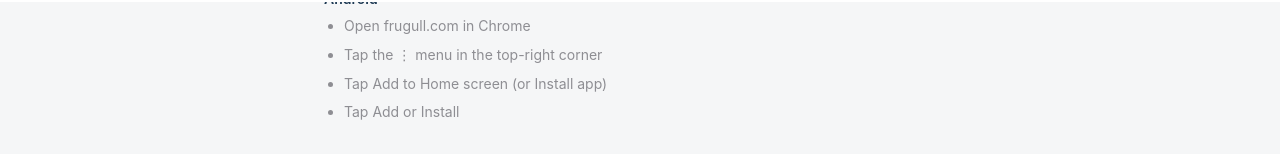
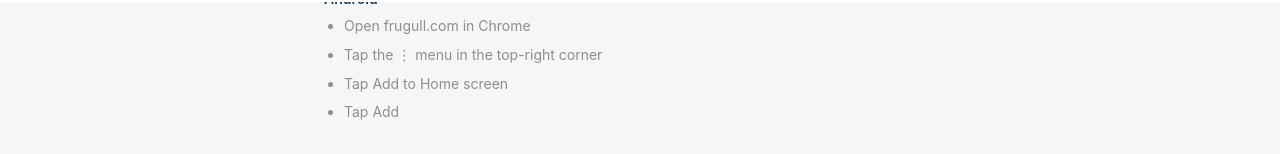
Before and after one commit to j76m/frugull-frontend, a React (Vite) app: page /how-it-works in a window 1280 px wide. Shown: the part 798-952 px from the top of the page. Built offline with nearby package versions, Linux system fonts and the light colour scheme; no server answers.

Commit message:
Add home screen instructions to How Frugull Works

```diff
--- a/src/pages/HowItWorks.jsx
+++ b/src/pages/HowItWorks.jsx
@@ -65,8 +65,8 @@ export default function HowItWorks() {
           <ul className="text-brand-gray text-sm leading-relaxed space-y-1.5 list-disc pl-5">
             <li>Open frugull.com in Chrome</li>
             <li>Tap the ⋮ menu in the top-right corner</li>
-            <li>Tap Add to Home screen (or Install app)</li>
-            <li>Tap Add or Install</li>
+            <li>Tap Add to Home screen</li>
+            <li>Tap Add</li>
           </ul>
         </section>
 
```
